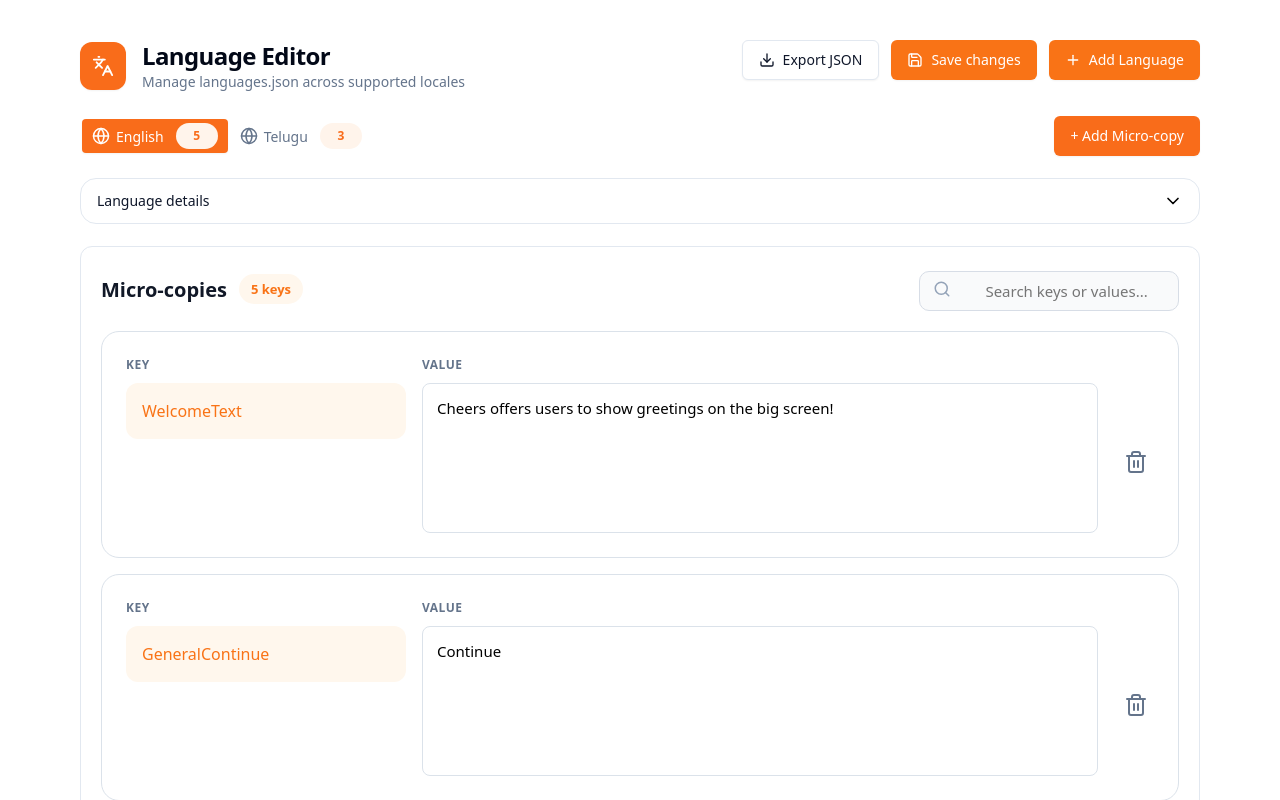
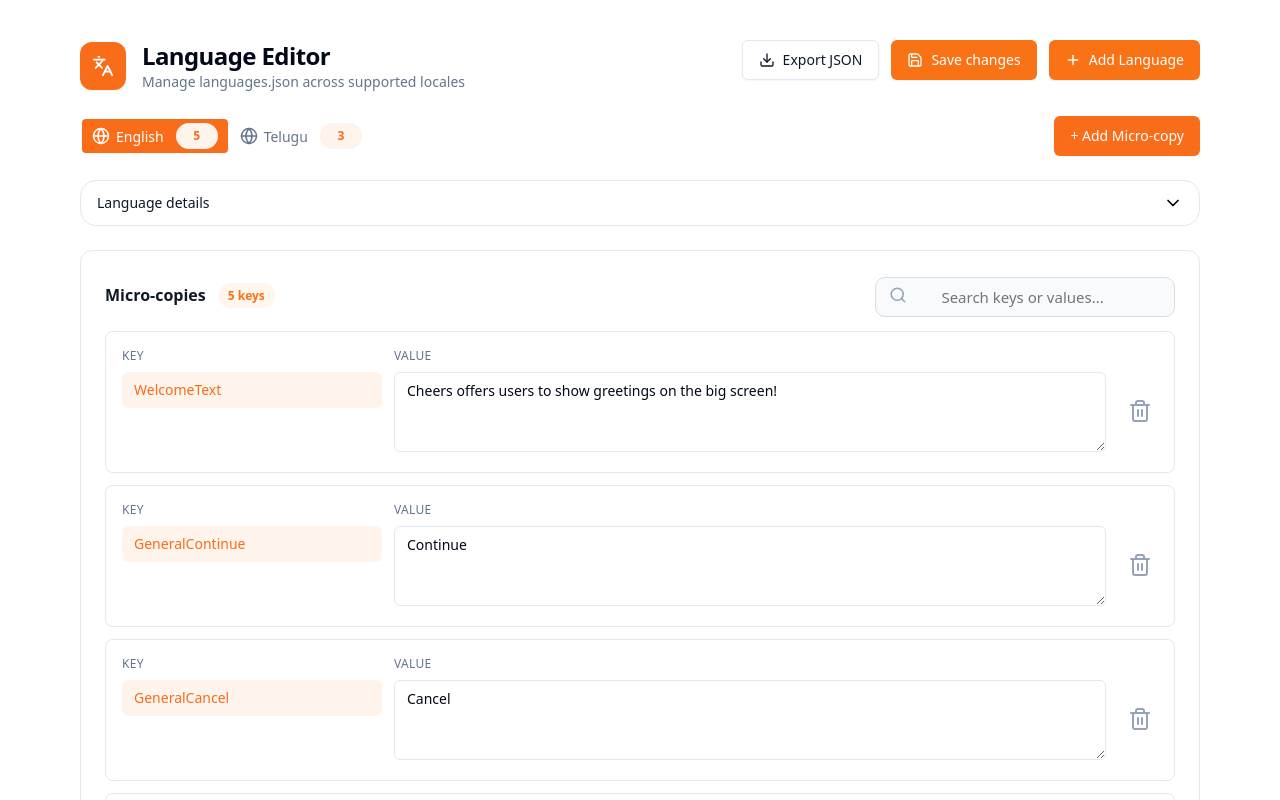
Before and after one commit to Karthiksherlock/sample_react1, a React (Vite) app: page /language in a window 1280 px wide. Shown: the top 800 px of the page. Built offline with nearby package versions, Linux system fonts and the light colour scheme.

Commit message:
MicroCopyItem.css is made similar to the wireframe

```diff
--- a/src/components/language/MicroCopyItem.css
+++ b/src/components/language/MicroCopyItem.css
@@ -1,62 +1,107 @@
 .microCopyCard {
-  display: flex;
-  justify-content: space-between;
-  gap: 20px;
+  display: grid;
 
-  border: 1px solid #dbe2ea;
-  border-radius: 18px;
-  min-height: 100px;
-  padding: 24px;
+  grid-template-columns: minmax(180px,260px) 1fr auto;
+
+  width: 100%;
+  box-sizing: border-box;
+  column-gap: 12px;
+
+  padding: 16px;
+
+  border: 1px solid #e2e8f0;
+  border-radius: 8px;
+
   background: white;
 }
 
 .microCopyContent {
-  display: flex;
-  gap: 16px;
-  flex: 1;
+  display: contents;
 }
 
 .microCopyKeySection,
 .microCopyValueSection {
   display: flex;
   flex-direction: column;
+  align-self: start;
 }
 
 .microCopyKeySection {
-  width: 280px;
+  min-height: 108px;
+  width: 260px;
+  height: auto;
 }
 
 .microCopyValueSection {
-  flex: 1;
+  min-height: 108px;
+  width: auto;
 }
-
 .microCopyKeySection label,
 .microCopyValueSection label {
   font-size: 12px;
-  font-weight: 700;
+  font-weight: 500;
   color: #64748b;
-  margin-bottom: 10px;
-  letter-spacing: 0.5px;
+  line-height: 16px;
+  margin-bottom: 4px;
+  letter-spacing: 0.3px;
 }
 
 .microCopyKeyBox {
-  background: #fff7ed;
-  border-radius: 12px;
-  padding: 16px;
-  color: #f97316;
-  line-height: 24px;
-  font-family: monospace;
+  margin-top: 4px;
+
+  width: 100%;
+
+  height: 36px;
+
+  box-sizing: border-box;
+
+  padding: 8px 12px;
+
+  border-radius: 6px;
+
+  background: rgb(255, 244, 235);
+
+  color: rgb(249, 108, 26);
+
+  font-family:
+    ui-monospace,
+    SFMono-Regular,
+    Menlo,
+    Monaco,
+    Consolas,
+    "Liberation Mono",
+    "Courier New",
+    monospace;
+
+  font-size: 14px;
   font-weight: 500;
+  line-height: 20px;
 }
 
 .microCopyTextarea {
-  min-height: 120px;
-  border: 1px solid #dbe2ea;
-  border-radius: 8px;
-  padding: 14px;
-  resize: none;
-  font-size: 15px;
-  font-family: inherit;
+  width: 100%;
+
+  height: 80px;
+  min-height: 80px;
+
+  margin-top: 4px;
+
+  box-sizing: border-box;
+
+  padding: 8px 12px;
+
+  border: 1px solid #e2e8f0;
+  border-radius: 6px;
+
+  background: white;
+
+  color: #020817;
+
+  font-size: 14px;
+  font-weight: 400;
+  line-height: 20px;
+
+  resize: vertical;
 }
 
 .microCopyTextarea:focus {
@@ -65,14 +110,22 @@
 }
 
 .deleteButton {
-  margin-top: 34px;
+  width: 40px;
+  height: 40px;
+
+  margin: 36px 0 0 0;
+
+  justify-self: end;
+
+  display: flex;
+  align-items: end;
+  justify-content: end;
+
   border: none;
+
   background: transparent;
+
+  color: #94a3b8;
+
   cursor: pointer;
-  font-size: 20px;
-  color: #64748b;
-  align-self: center;
-  display: flex;
-  align-items: center;
-  justify-content: center;
 }
--- a/src/pages/LanguagePage.css
+++ b/src/pages/LanguagePage.css
@@ -47,14 +47,14 @@
 }
 
 .main {
-  display: flex;
+  display: block;
   flex-direction: column;
   gap: 16px;
 }
 
 .languagebox {
   background: rgb(255, 255, 255);
-  margin-top: 6px;
+  margin-top: 24px;
   margin-bottom: 6px;
 
   border: 1px solid #e2e8f0;
@@ -160,20 +160,24 @@
   border: 1px solid #e2e8f0;
 
   border-radius: 12px;
+  margin-top: 24px;
 
-  padding: 20px;
+  padding: 24px;
 }
 
 .microcopyheader {
   display: flex;
   justify-content: space-between;
   align-items: center;
-  margin-bottom: 20px;
+  margin-bottom: 16px;
+  height: 40px;
 }
 .microcopyheader h3 {
   margin: 0;
-  font-size: 20px;
-  font-weight: 700;
+  font-size: 16px;
+  height: 24px;
+  line-height: 24px;
+  font-weight: 600;
   color: #111827;
 }
 .microcopyTitle {
@@ -185,14 +189,14 @@
 .keyBadge {
   background: #fff7ed;
   color: #f97316;
-  padding: 6px 12px;
+  padding: 4px 10px;
   border-radius: 999px;
-  font-size: 13px;
+  font-size: 12px;
   font-weight: 700;
 }
 .microcopyactions {
   display: flex;
-  gap: 10px;
+  gap: 12px;
 }
 
 .microcopyactions input {
@@ -212,7 +216,7 @@
 }
 .searchBox {
   position: relative;
-  width: 260px;
+  width: 300px;
 }
 
 .searchIcon {
@@ -230,7 +234,7 @@
 .list {
   display: flex;
   flex-direction: column;
-  gap: 16px;
+  gap: 12px;
 }
 .emptyState {
   padding: 48px 24px;
```
